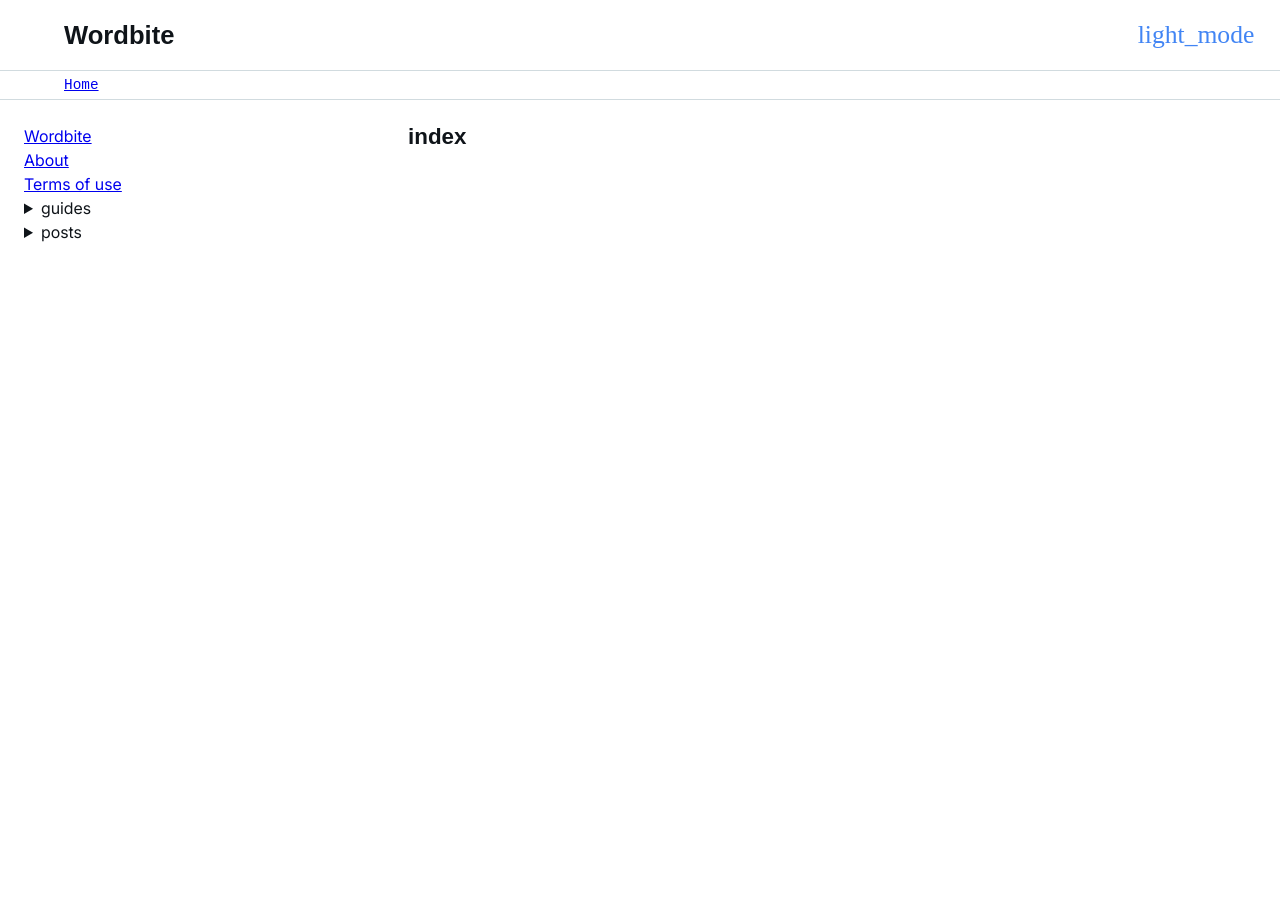
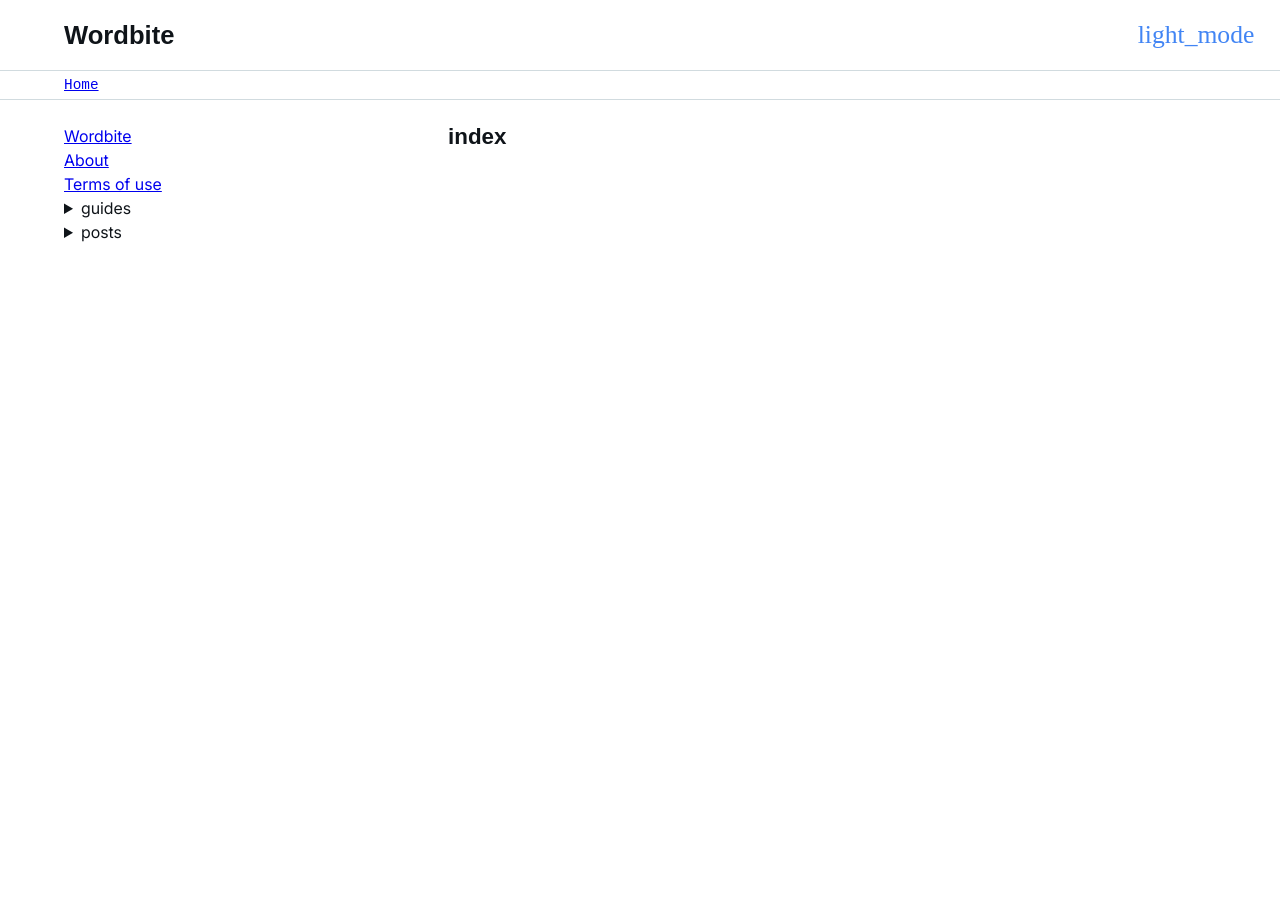
Before and after one commit to emilymcaldwell/Wordbite, a Jekyll site: the page built from index.md, in a window 1280 px wide. Built offline with Jekyll 4.4.1, drawn with Linux system fonts in a browser that asks for light colours; some web fonts are replaced.

Commit message:
Update layout.scss

```diff
--- a/_sass/layout.scss
+++ b/_sass/layout.scss
@@ -5,7 +5,7 @@
 .layout-inner {
   display: grid;
   grid-template-columns: minmax(0, 1fr) minmax(0, 2fr);
-  margin: $padding-size 0;
+  margin: $padding-size auto;
 }
 
 .sidebar-nav {
```
